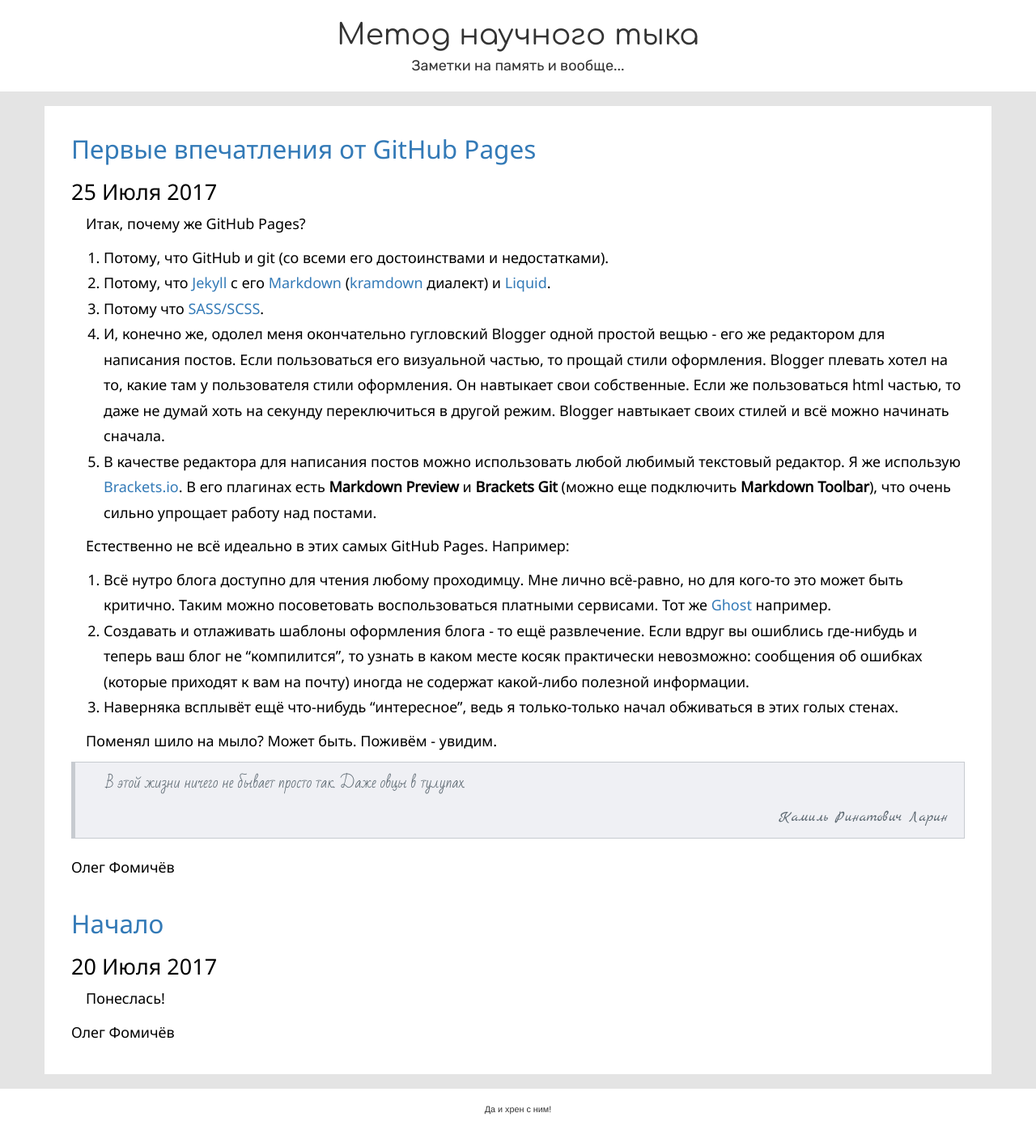
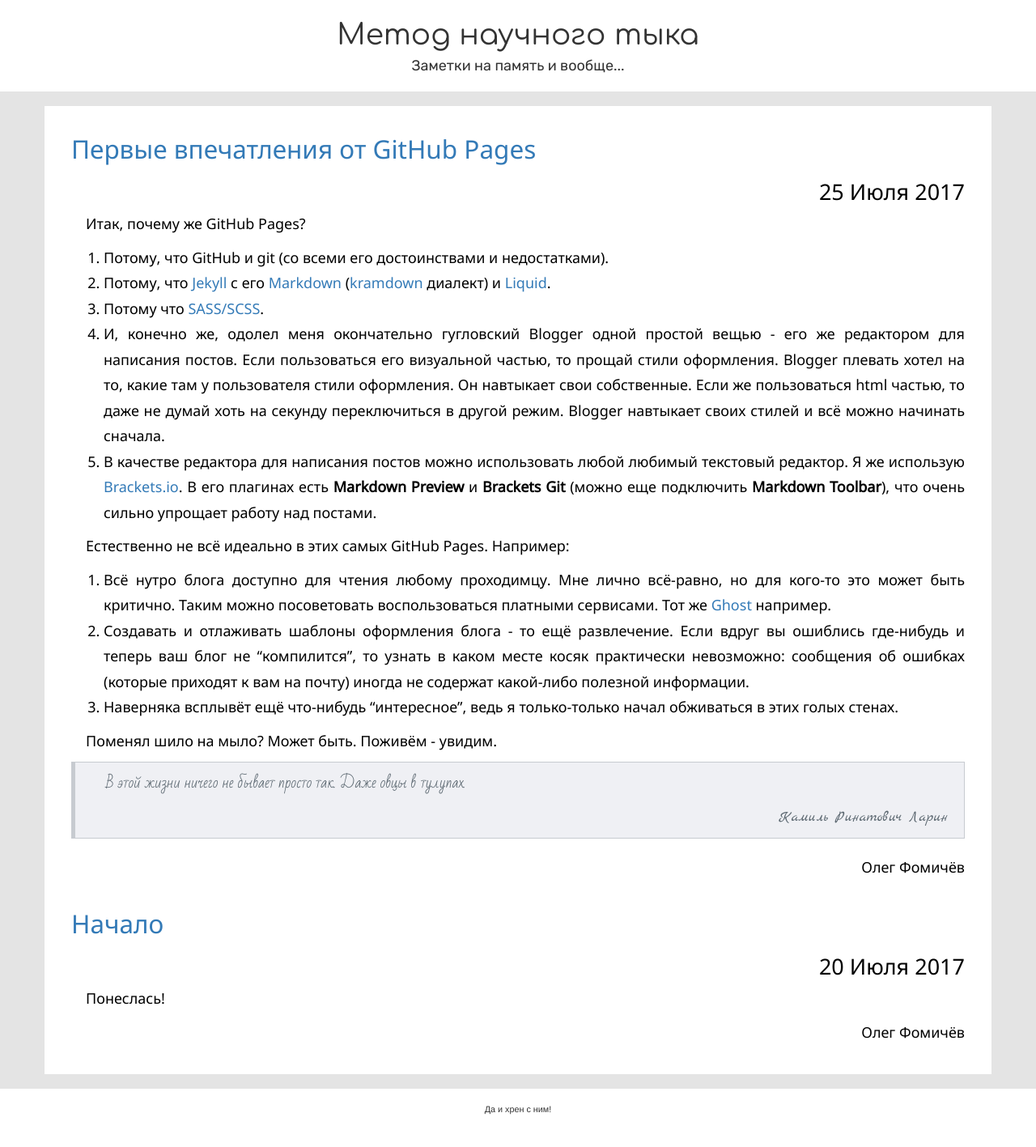
Before and after one commit to fomich0ff/fomich0ff.github.io, a Jekyll site: the page built from index.html, in a window 1280 px wide. Shown: the whole page at 81% size. Built offline with Jekyll 4.4.1, drawn with Linux system fonts in a browser that asks for light colours; nearby versions of some CDN libraries.

Commit message:
Styles updated
Nav bar added

```diff
--- a/_includes/header.html
+++ b/_includes/header.html
@@ -9,4 +9,7 @@
     <div id="site-description">
         {{ site.description }}
     </div>
+    <div id="nav-bar">
+
+    </div>
 </header>
--- a/_sass/base.scss
+++ b/_sass/base.scss
@@ -47,11 +47,9 @@
     padding-bottom: 5em;
     min-height: 100%;
     position: relative;
+    text-align: justify;
     @include respond-to(phones) {
         font-size: $font-size - 2;
-    }
-    p {
-        text-align: justify;
     }
     h1 {
         font-size: 2em;
--- a/_sass/elements.scss
+++ b/_sass/elements.scss
@@ -1,7 +1,4 @@
-%text-center {
-    text-align: center;
-}
-
-%text-right {
+%block-right {
+    display: block;
     text-align: right;
 }
--- a/_sass/post.scss
+++ b/_sass/post.scss
@@ -3,4 +3,10 @@
         text-indent: 1em;
     }
     margin: 2em 1em;
+    .author{
+        @extend %block-right;
+    }
+    .post-date{
+        @extend %block-right;
+    }
 }
```
Also changed, not shown: _layouts/post.html (+4 -5 lines).
